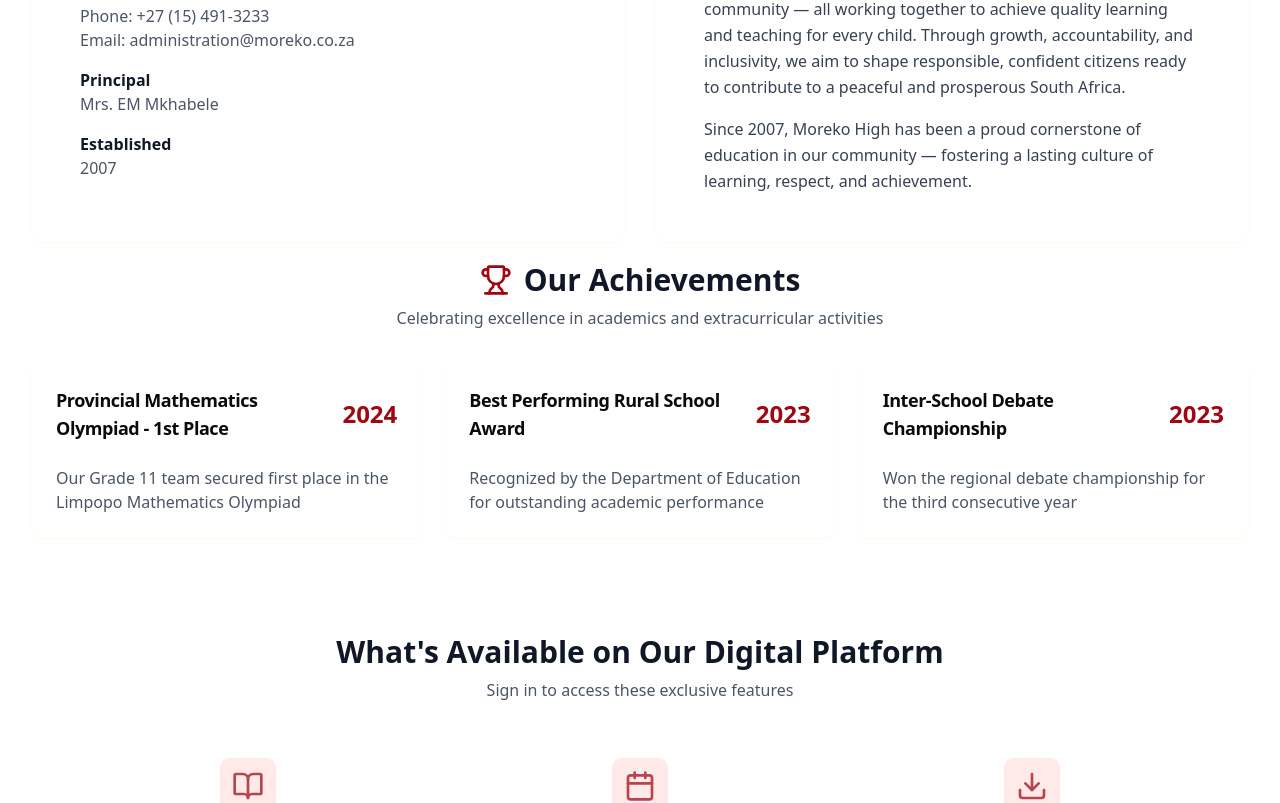
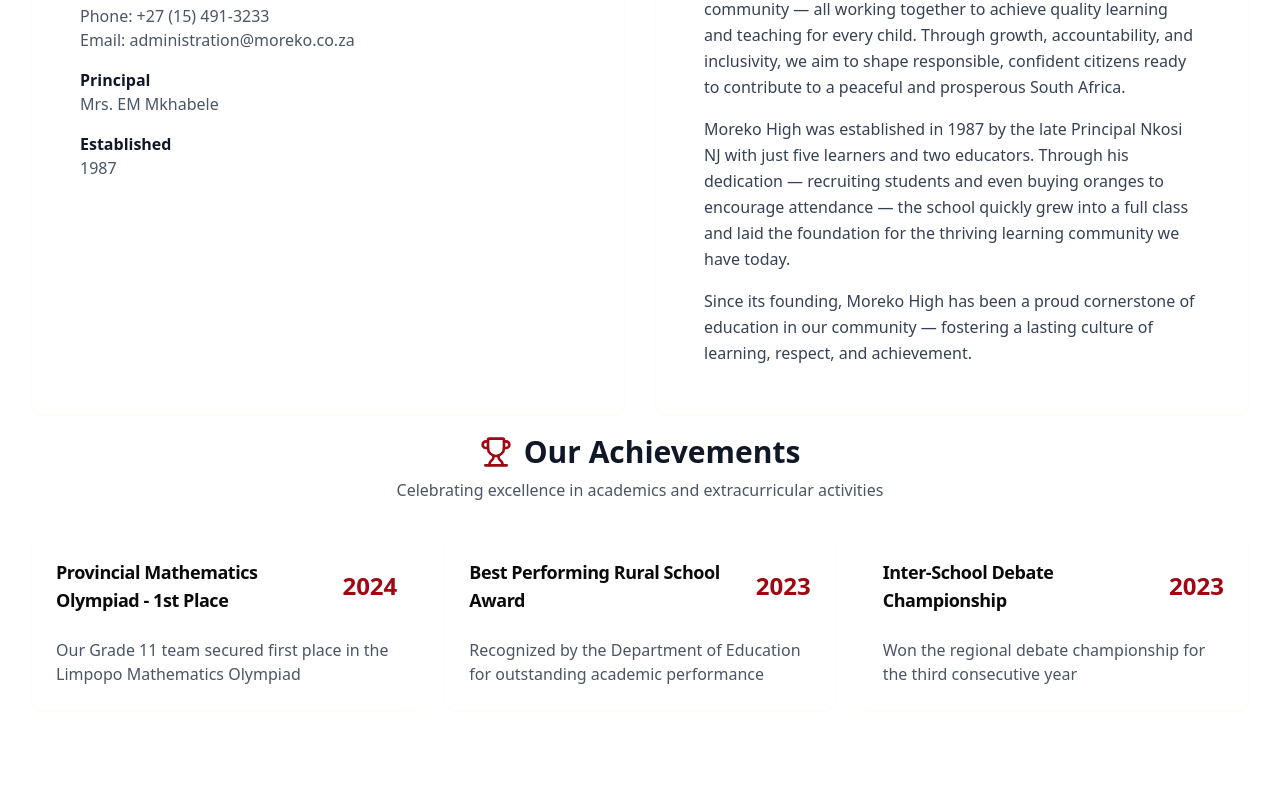
Before and after one commit to Osmond-Matsela/Moreko, a Next.js app: page / in a window 1280 px wide. Shown: the part 1092-1895 px from the top of the page. Built offline with nearby package versions, Linux system fonts and the light colour scheme; no server answers; the database is empty.

Commit message:
about the school

```diff
--- a/src/components/HomePage/About.tsx
+++ b/src/components/HomePage/About.tsx
@@ -5,7 +5,7 @@ import { GraduationCap, MapPin } from 'lucide-react';
     address: "Mohlarekoma Village, Sekhukhune District, Limpopo Province, South Africa",
     phone: "+27 (15) 491-3233",
     email: "administration@moreko.co.za",
-    established: "2007",
+    established: "1987",
     motto: "Hardwork conquers all",
     principal: "Mrs. EM Mkhabele"
   };
@@ -51,14 +51,18 @@ const About = () => {
                 </CardTitle>
               </CardHeader>
               <CardContent>
-                <p className="text-gray-700 leading-relaxed mb-4">
-                 At Moreko High School, we strive to be a centre of excellence where every learner feels inspired, supported, and empowered to thrive.
+              <p className="text-gray-700 leading-relaxed mb-4">
+                At Moreko High School, we strive to be a centre of excellence where every learner feels inspired, supported, and empowered to thrive.
                 We are committed to creating a nurturing environment led by dedicated teachers, strong leadership, and an engaged community — all working together to achieve quality learning and teaching for every child.
                 Through growth, accountability, and inclusivity, we aim to shape responsible, confident citizens ready to contribute to a peaceful and prosperous South Africa.
-                </p>
-                <p className="text-gray-700 leading-relaxed">
-                    Since {schoolInfo.established}, Moreko High has been a proud cornerstone of education in our community — fostering a lasting culture of learning, respect, and achievement.
-                </p>
+              </p>
+              <p className="text-gray-700 leading-relaxed mb-4">
+                Moreko High was established in 1987 by the late Principal Nkosi NJ with just five learners and two educators. Through his dedication — recruiting students and even buying oranges to encourage attendance — the school quickly grew into a full class and laid the foundation for the thriving learning community we have today.
+              </p>
+              <p className="text-gray-700 leading-relaxed">
+                Since its founding, Moreko High has been a proud cornerstone of education in our community — fostering a lasting culture of learning, respect, and achievement.
+              </p>
+
               </CardContent>
             </Card>
           </div>
--- a/src/components/HomePage/Footer.tsx
+++ b/src/components/HomePage/Footer.tsx
@@ -6,7 +6,7 @@ const schoolInfo = {
 address: "Mohlarekoma Village, Sekhukhune District, Limpopo Province, South Africa",
     phone: "+27 (15) 491-3233",
     email: "administration@moreko.co.za",
-    established: "2007",
+    established: "1987",
     motto: "Hardwork conquers all",
     principal: "Mrs. EM Mkhabele"
 };
```
